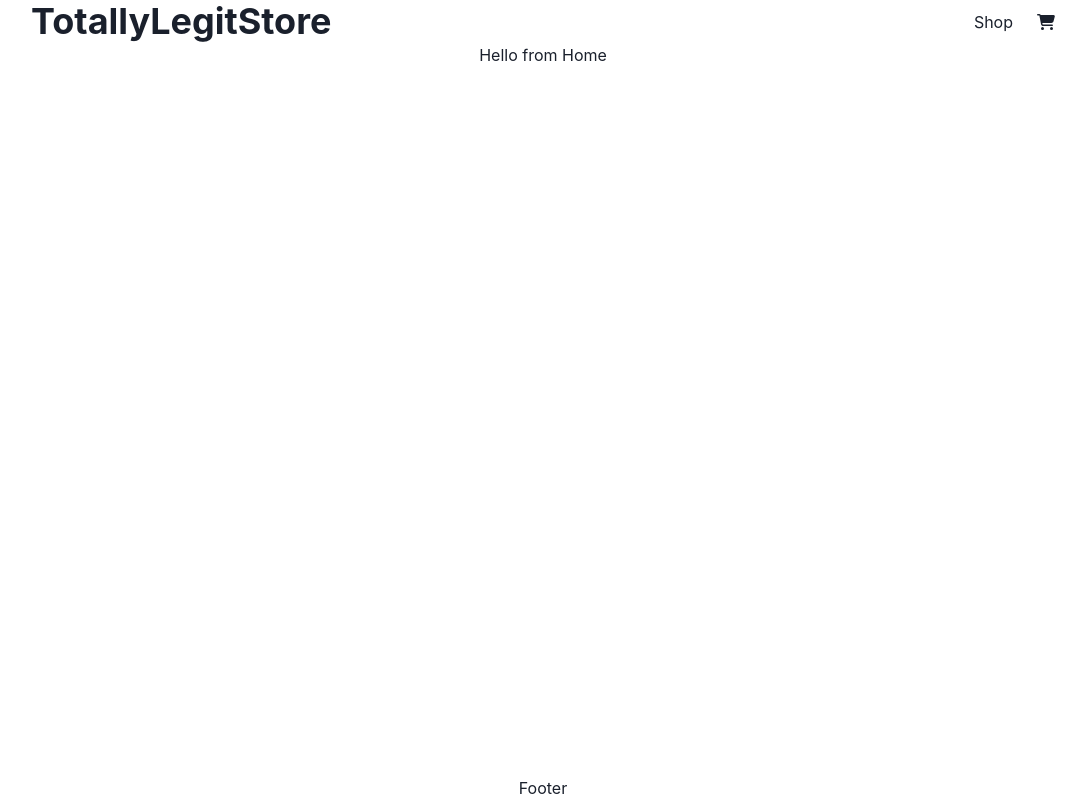
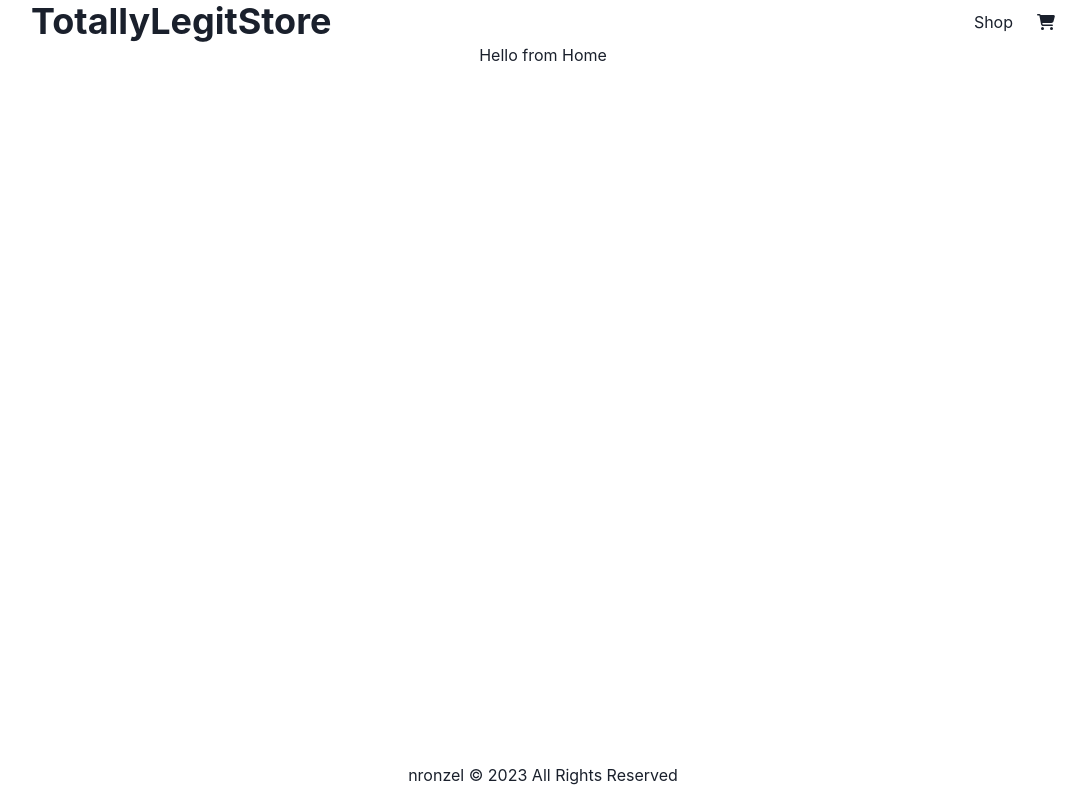
Before and after one commit to nronzel/shopping-cart, a React (Vite) app: page / in a window 1280 px wide. Shown: the whole page, without its empty margins (97-1183 px from the left). Built offline with nearby package versions, Linux system fonts and the light colour scheme.

Commit message:
modified footer

```diff
--- a/src/sections/Footer.jsx
+++ b/src/sections/Footer.jsx
@@ -3,8 +3,8 @@ import { Flex, Text } from "@chakra-ui/react";
 
 const Footer = () => {
   return (
-    <Flex>
-      <Text>Footer</Text>
+    <Flex h="50px" justifyContent="center" alignItems="center">
+      <Text>nronzel &copy; 2023 All Rights Reserved</Text>
     </Flex>
   );
 };
```
